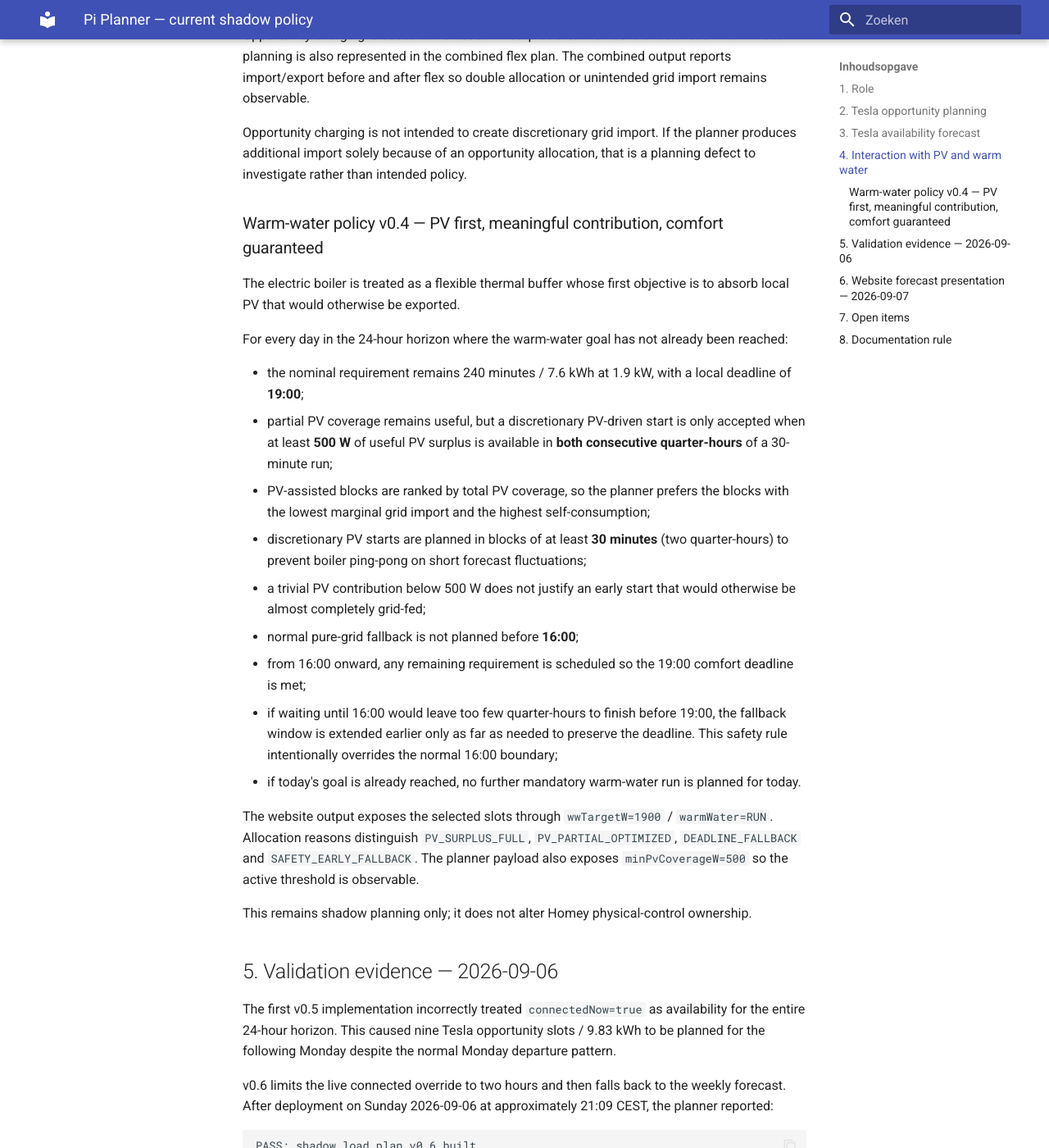
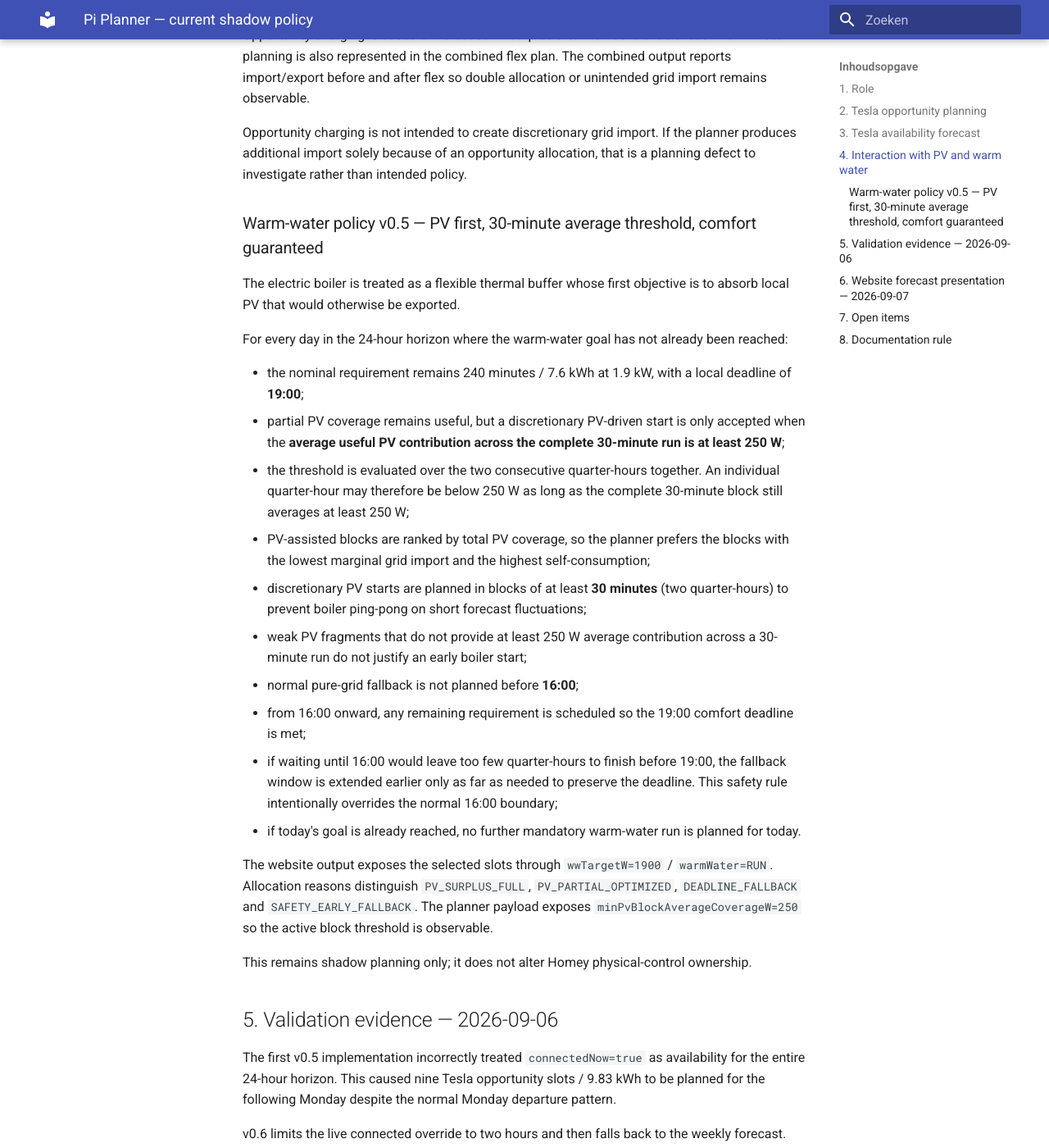
Before and after one commit to OnsKasteeltje/homey-energy-manual, an MkDocs documentation site: the page built from docs/pi-planner.md, in a window 1280 px wide and 1400 px high, scrolled down 2025 px. Shown: the whole window at 82% size. Built offline with MkDocs 1.6.1 and Material for MkDocs 9.7.7, drawn with Linux system fonts in a browser that asks for light colours; some of the changed text lies outside the part shown.

Commit message:
docs: describe Pi WW v0.5 average PV threshold

```diff
--- a/docs/pi-planner.md
+++ b/docs/pi-planner.md
@@ -8,7 +8,7 @@ The Pi planner builds a 96 × 15-minute horizon from PV forecast, Quatt forecast
 
 Current implementation:
 
-- `src/pi/ems-runtime/planner/warm-water/build_ww_plan.py` — `EMS_PI_WW_PLAN_V0.4`;
+- `src/pi/ems-runtime/planner/warm-water/build_ww_plan.py` — `EMS_PI_WW_PLAN_V0.5`;
 - `src/pi/ems-runtime/planner/quarter-hour-plan/build_shadow_load_plan.py` — `EMS_PI_SHADOW_LOAD_PLAN_V0.6`;
 - `src/pi/ems-runtime/planner/quarter-hour-plan/build_website_shadow.py` — `EMS_PI_ENERGY_PLAN_24H_V0.2` / `EMS_PI_PLANNER_SHADOW_PUBLISH_V0.2`.
 
@@ -59,23 +59,24 @@ Opportunity charging is based on forecast PV surplus after non-controllable load
 
 Opportunity charging is not intended to create discretionary grid import. If the planner produces additional import solely because of an opportunity allocation, that is a planning defect to investigate rather than intended policy.
 
-### Warm-water policy v0.4 — PV first, meaningful contribution, comfort guaranteed
+### Warm-water policy v0.5 — PV first, 30-minute average threshold, comfort guaranteed
 
 The electric boiler is treated as a flexible thermal buffer whose first objective is to absorb local PV that would otherwise be exported.
 
 For every day in the 24-hour horizon where the warm-water goal has not already been reached:
 
 - the nominal requirement remains 240 minutes / 7.6 kWh at 1.9 kW, with a local deadline of **19:00**;
-- partial PV coverage remains useful, but a discretionary PV-driven start is only accepted when at least **500 W** of useful PV surplus is available in **both consecutive quarter-hours** of a 30-minute run;
+- partial PV coverage remains useful, but a discretionary PV-driven start is only accepted when the **average useful PV contribution across the complete 30-minute run is at least 250 W**;
+- the threshold is evaluated over the two consecutive quarter-hours together. An individual quarter-hour may therefore be below 250 W as long as the complete 30-minute block still averages at least 250 W;
 - PV-assisted blocks are ranked by total PV coverage, so the planner prefers the blocks with the lowest marginal grid import and the highest self-consumption;
 - discretionary PV starts are planned in blocks of at least **30 minutes** (two quarter-hours) to prevent boiler ping-pong on short forecast fluctuations;
-- a trivial PV contribution below 500 W does not justify an early start that would otherwise be almost completely grid-fed;
+- weak PV fragments that do not provide at least 250 W average contribution across a 30-minute run do not justify an early boiler start;
 - normal pure-grid fallback is not planned before **16:00**;
 - from 16:00 onward, any remaining requirement is scheduled so the 19:00 comfort deadline is met;
 - if waiting until 16:00 would leave too few quarter-hours to finish before 19:00, the fallback window is extended earlier only as far as needed to preserve the deadline. This safety rule intentionally overrides the normal 16:00 boundary;
 - if today's goal is already reached, no further mandatory warm-water run is planned for today.
 
-The website output exposes the selected slots through `wwTargetW=1900` / `warmWater=RUN`. Allocation reasons distinguish `PV_SURPLUS_FULL`, `PV_PARTIAL_OPTIMIZED`, `DEADLINE_FALLBACK` and `SAFETY_EARLY_FALLBACK`. The planner payload also exposes `minPvCoverageW=500` so the active threshold is observable.
+The website output exposes the selected slots through `wwTargetW=1900` / `warmWater=RUN`. Allocation reasons distinguish `PV_SURPLUS_FULL`, `PV_PARTIAL_OPTIMIZED`, `DEADLINE_FALLBACK` and `SAFETY_EARLY_FALLBACK`. The planner payload exposes `minPvBlockAverageCoverageW=250` so the active block threshold is observable.
 
 This remains shadow planning only; it does not alter Homey physical-control ownership.
 
@@ -114,7 +115,7 @@ The existing `Geplande tijdsvakken` section remains unchanged.
 
 ## 7. Open items
 
-- Validate warm-water v0.4 against the next-day horizon and confirm that only 30-minute PV-assisted blocks meeting the 500 W threshold appear before 16:00, plus any required late fallback.
+- Validate warm-water v0.5 against the next-day horizon and confirm that useful PV export is absorbed again without reintroducing trivial early starts.
 - Add explicit Tesla deadline planning as a separate mode with higher priority than opportunity planning.
 - Validate a Thursday/Friday horizon where the weekly model predicts the Tesla to be home and confirm that PV opportunity slots appear.
 - Continue comparing Homey planner and Pi planner outputs before any migration of physical control ownership.
```
